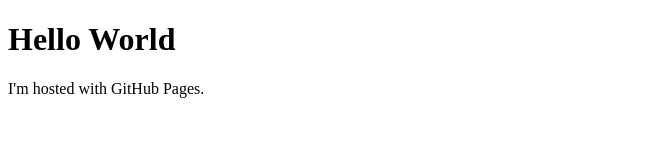
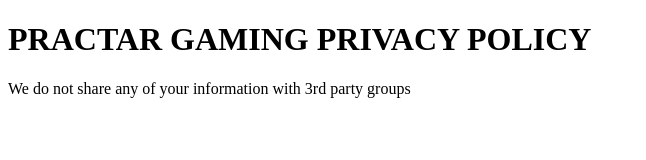
Before and after one commit to RishChopper/RishChopper.github.io, a plain HTML site: page index.html in a window 1280 px wide. Shown: the whole page, without its empty margins (0-646 px from the left). Drawn offline with Linux system fonts and the light colour scheme.

Commit message:
Update website

```diff
--- a/index.html
+++ b/index.html
@@ -1,7 +1,7 @@
 <!DOCTYPE html>
 <html>
 <body>
-<h1>Hello World</h1>
-<p>I'm hosted with GitHub Pages.</p>
+<h1>PRACTAR GAMING PRIVACY POLICY</h1>
+<p>We do not share any of your information with 3rd party groups</p>
 </body>
 </html>
```
